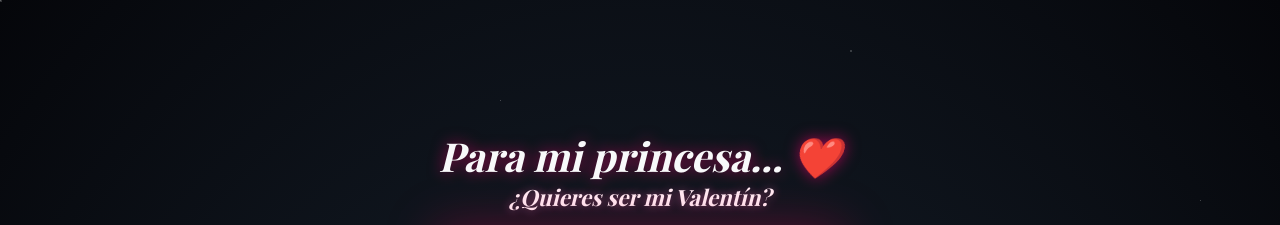
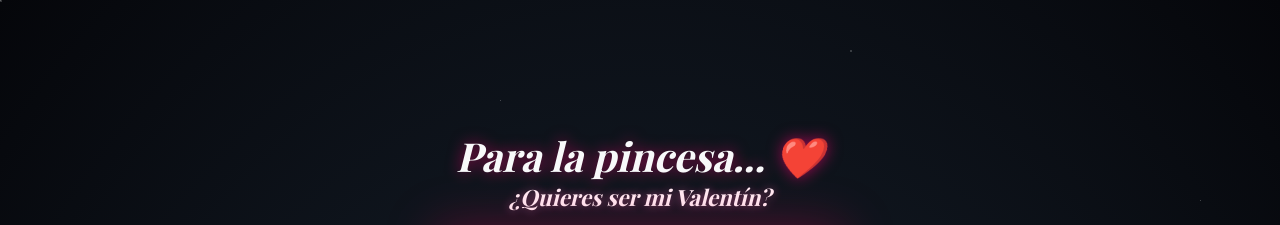
Before and after one commit to Times2303/Times2303.github.io, a plain HTML site: page index.html in a window 1280 px wide. Both pictures are taken after a click on the button "❤️". Shown: the top 225 px of the page. Drawn offline with nearby package versions, Linux system fonts and the light colour scheme; grey boxes are pictures that could not be loaded; a web font is replaced by a local one.

Commit message:
Página final

```diff
--- a/index.html
+++ b/index.html
@@ -83,7 +83,7 @@
 
     <div id="main-content">
         <div class="header-group">
-            <h1 class="titulo">Para mi princesa... ❤️</h1>
+            <h1 class="titulo">Para la pincesa... ❤️</h1>
             <p class="pregunta-valentin">¿Quieres ser mi Valentín?</p>
         </div>
 
```
